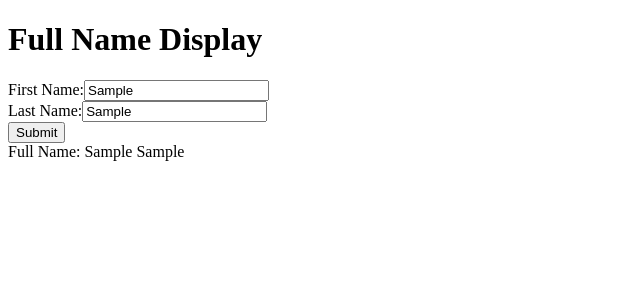
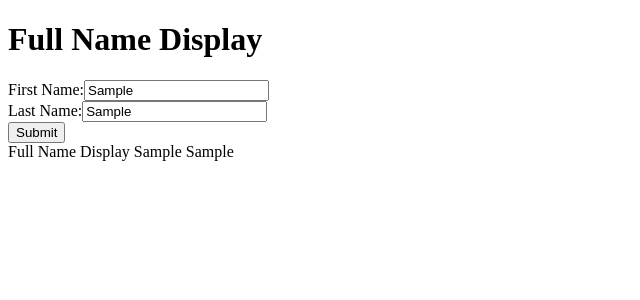
Before and after one commit to PriyankaBawanna/TodoListApp, a React (Vite) app: page / in a window 1280 px wide. Both pictures are taken after typing "Sample", "Sample" into the empty fields and a click on the button "Submit". Shown: the top 300 px of the page, without its empty margins (0-640 px from the left). Built offline with nearby package versions, Linux system fonts and the light colour scheme.

Commit message:
Name form

```diff
--- a/src/NameForm.jsx
+++ b/src/NameForm.jsx
@@ -142,7 +142,7 @@ const NameForm = () => {
             required
           />
           {/* Display error message if first name is invalid */}
-          {firstNameError && <div className="text-red-500">{firstNameError}</div>}
+          {firstNameError && <div className="text-red-500">First Name can only contain letters and spaces.</div>}
         </div>
 
         <div>
@@ -155,14 +155,14 @@ const NameForm = () => {
             required
           />
           {/* Display error message if last name is invalid */}
-          {lastNameError && <div className="text-red-500">{lastNameError}</div>}
+          {lastNameError && <div className="text-red-500">Last Name can only contain letters and spaces.</div>}
         </div>
 
         <button type="submit">Submit</button>
       </form>
 
       {/* Show full name only after successful validation */}
-      {fullName && <div className="mt-6">Full Name: {fullName}</div>}
+      {fullName && <div className="mt-6"> Full Name Display {fullName}</div>}
     </>
   );
 };
```
